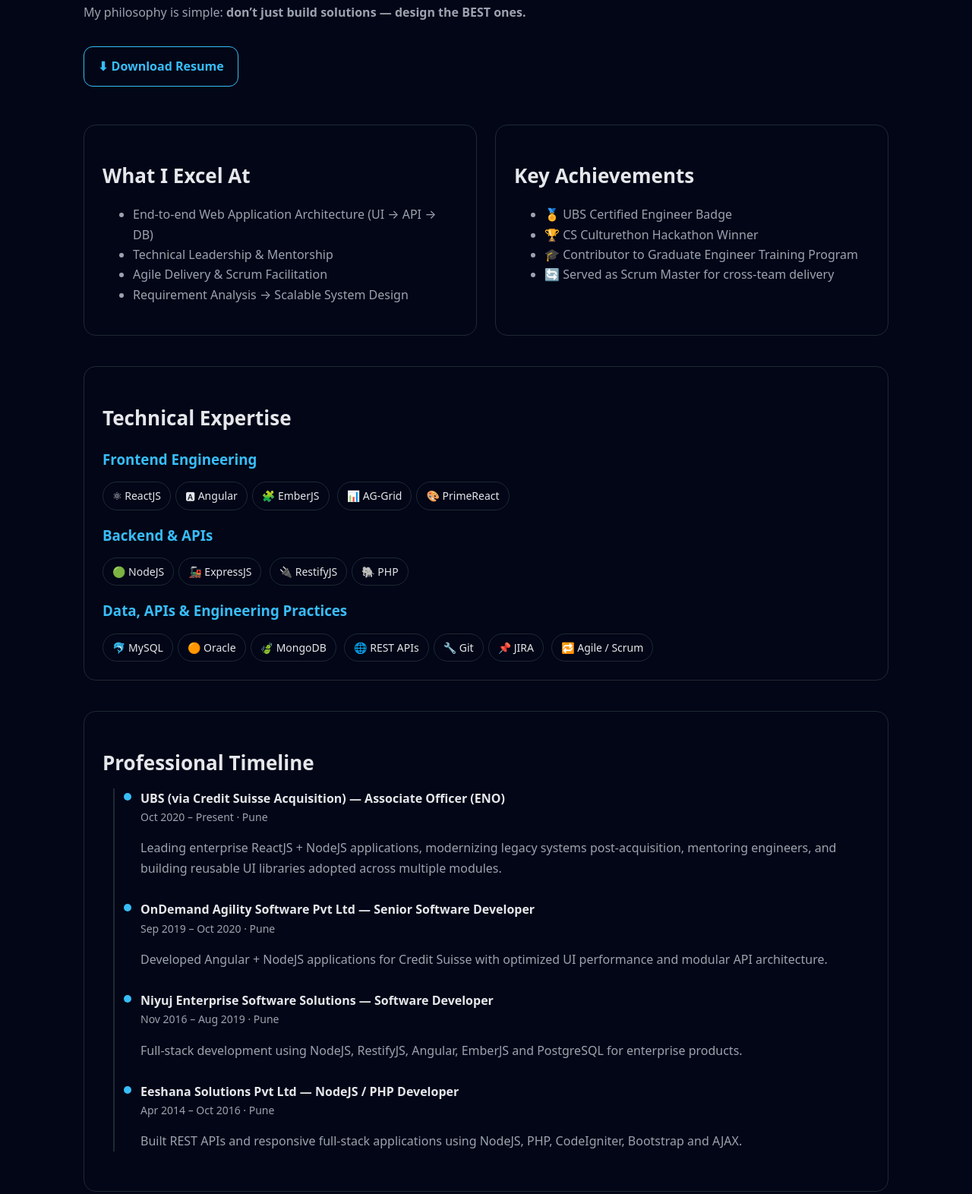
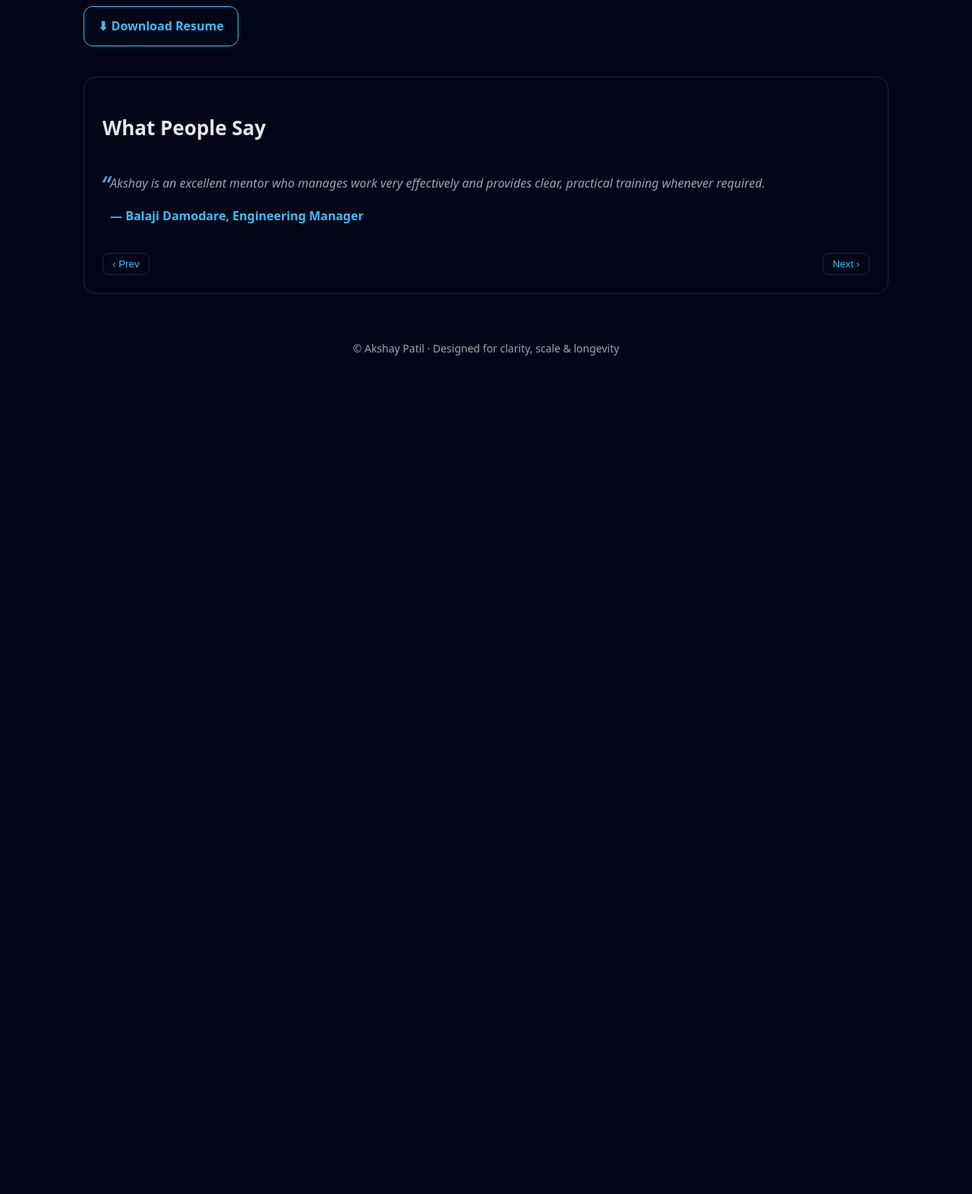
Before and after one commit to akshaypatil1/akshaypatil, a plain HTML site: page index.html in a window 1280 px wide. Shown: the part 260-1832 px from the top of the page at 76% size. After the commit the page ends 800 px from the top, so only its background shows below. Drawn offline with Linux system fonts and the light colour scheme.

Commit message:
added : What People Say

```diff
--- a/index.html
+++ b/index.html
@@ -15,7 +15,7 @@
 <rect width='100' height='100' rx='20' fill='%23020217'/>
 <text x='50%' y='60%' text-anchor='middle'
 font-size='60' fill='%2338bdf8'
-font-family='Arial, Helvetica'>A</text>
+font-family='Arial, Helvetica'>AP</text>
 </svg>"
     />
 
@@ -28,9 +28,11 @@
         --accent: #38bdf8;
         --border: #1f2933;
       }
+
       * {
         box-sizing: border-box;
       }
+
       body {
         margin: 0;
         font-family: system-ui, -apple-system, "Segoe UI", Roboto;
@@ -38,27 +40,33 @@
         color: var(--text);
         line-height: 1.65;
       }
+
       .container {
         max-width: 1100px;
         margin: auto;
         padding: 40px 20px;
       }
+
       h1 {
         font-size: 42px;
         margin: 0;
       }
+
       h2 {
         font-size: 26px;
         margin-bottom: 12px;
       }
+
       h3 {
         color: var(--accent);
         margin: 18px 0 8px;
       }
+
       p,
       li {
         color: var(--muted);
       }
+
       .highlight {
         color: var(--accent);
         font-weight: 600;
@@ -68,14 +76,22 @@
         display: grid;
         gap: 24px;
       }
+
       .grid-2 {
         grid-template-columns: repeat(auto-fit, minmax(300px, 1fr));
       }
 
+      /* Card polish (#1) */
       .card {
         border: 1px solid var(--border);
         border-radius: 16px;
         padding: 24px;
+        transition: transform 0.2s ease, border-color 0.2s ease;
+      }
+
+      .card:hover {
+        transform: translateY(-4px);
+        border-color: var(--accent);
       }
 
       .skills span {
@@ -101,6 +117,7 @@
         text-decoration: none;
         font-weight: 600;
       }
+
       .btn:hover {
         background: rgba(56, 189, 248, 0.1);
       }
@@ -120,6 +137,7 @@
         margin-left: 10px;
         padding-left: 20px;
       }
+
       .timeline::before {
         content: "";
         position: absolute;
@@ -129,11 +147,13 @@
         height: 100%;
         background: var(--border);
       }
+
       .timeline-item {
         position: relative;
         margin-bottom: 28px;
         padding-left: 20px;
       }
+
       .timeline-item::before {
         content: "";
         position: absolute;
@@ -144,10 +164,12 @@
         background: var(--accent);
         border-radius: 50%;
       }
+
       .timeline-title {
         font-weight: 600;
         color: var(--text);
       }
+
       .timeline-meta {
         font-size: 14px;
         color: var(--muted);
@@ -166,6 +188,7 @@
         transform: translateY(24px);
         transition: 0.7s ease;
       }
+
       .reveal.visible {
         opacity: 1;
         transform: none;
@@ -175,6 +198,56 @@
         h1 {
           font-size: 32px;
         }
+      }
+
+      /* Carousel */
+      .carousel {
+        position: relative;
+        overflow: hidden;
+      }
+
+      .carousel-track {
+        display: flex;
+        transition: transform 0.5s ease;
+      }
+
+      .carousel-item {
+        min-width: 100%;
+        padding: 10px;
+      }
+
+      /* Quote polish (#3) */
+      .carousel-item p:first-child {
+        font-style: italic;
+        position: relative;
+      }
+
+      .carousel-item p:first-child::before {
+        content: "“";
+        font-size: 32px;
+        color: var(--accent);
+        position: absolute;
+        left: -12px;
+        top: -10px;
+      }
+
+      .carousel-controls {
+        display: flex;
+        justify-content: space-between;
+        margin-top: 10px;
+      }
+
+      .carousel-btn {
+        background: transparent;
+        border: 1px solid var(--border);
+        color: var(--accent);
+        padding: 6px 12px;
+        border-radius: 8px;
+        cursor: pointer;
+      }
+
+      .carousel-btn:hover {
+        background: rgba(56, 189, 248, 0.1);
       }
     </style>
   </head>
@@ -194,9 +267,7 @@
           <strong
             >scalable, high-performance enterprise web applications</strong
           >
-          using ReactJS and NodeJS. I’ve worked across banking, risk management,
-          and large-scale admin platforms with a strong focus on clean
-          architecture, performance, and long-term maintainability.
+          using ReactJS and NodeJS.
         </p>
 
         <p>
@@ -213,165 +284,48 @@
         </a>
       </header>
 
-      <!-- EXCELLENCE -->
-      <section class="grid grid-2 reveal" style="margin-top: 50px">
+      <!-- (All remaining sections unchanged) -->
+
+      <!-- COMMUNITY -->
+      <section class="reveal" style="margin-top: 40px">
         <div class="card">
-          <h2>What I Excel At</h2>
-          <ul>
-            <li>End-to-end Web Application Architecture (UI → API → DB)</li>
-            <li>Technical Leadership & Mentorship</li>
-            <li>Agile Delivery & Scrum Facilitation</li>
-            <li>Requirement Analysis → Scalable System Design</li>
-          </ul>
+          <h2>What People Say</h2>
+
+          <div class="carousel">
+            <div class="carousel-track">
+              <div class="carousel-item">
+                <p>
+                  Akshay is an excellent mentor who manages work very
+                  effectively and provides clear, practical training whenever
+                  required.
+                </p>
+                <p class="highlight">— Balaji Damodare, Engineering Manager</p>
               </div>
 
-        <div class="card">
-          <h2>Key Achievements</h2>
-          <ul>
-            <li>🏅 UBS Certified Engineer Badge</li>
-            <li>🏆 CS Culturethon Hackathon Winner</li>
-            <li>🎓 Contributor to Graduate Engineer Training Program</li>
-            <li>🔄 Served as Scrum Master for cross-team delivery</li>
-          </ul>
-        </div>
-      </section>
-
-      <!-- TECH STACK -->
-      <section class="reveal" style="margin-top: 40px">
-        <div class="card">
-          <h2>Technical Expertise</h2>
-
-          <h3>Frontend Engineering</h3>
-          <div class="skills">
-            <span>⚛ ReactJS</span><span>🅰 Angular</span><span>🧩 EmberJS</span>
-            <span>📊 AG-Grid</span><span>🎨 PrimeReact</span>
+              <div class="carousel-item">
+                <p>
+                  Akshay is a strong team player with a solid understanding of
+                  Node.js and JavaScript and consistently delivers with
+                  ownership.
+                </p>
+                <p class="highlight">— Kiran Patil, UI Developer</p>
               </div>
 
-          <h3>Backend & APIs</h3>
-          <div class="skills">
-            <span>🟢 NodeJS</span><span>🚂 ExpressJS</span>
-            <span>🔌 RestifyJS</span><span>🐘 PHP</span>
-          </div>
-
-          <h3>Data, APIs & Engineering Practices</h3>
-          <div class="skills">
-            <span>🐬 MySQL</span><span>🟠 Oracle</span><span>🍃 MongoDB</span>
-            <span>🌐 REST APIs</span><span>🔧 Git</span><span>📌 JIRA</span>
-            <span>🔁 Agile / Scrum</span>
-          </div>
-        </div>
-      </section>
-
-      <!-- TIMELINE -->
-      <section class="reveal" style="margin-top: 40px">
-        <div class="card">
-          <h2>Professional Timeline</h2>
-
-          <div class="timeline">
-            <div class="timeline-item">
-              <div class="timeline-title">
-                UBS (via Credit Suisse Acquisition) — Associate Officer (ENO)
-              </div>
-              <div class="timeline-meta">Oct 2020 – Present · Pune</div>
+              <div class="carousel-item">
                 <p>
-                Leading enterprise ReactJS + NodeJS applications, modernizing
-                legacy systems post-acquisition, mentoring engineers, and
-                building reusable UI libraries adopted across multiple modules.
+                  Akshay was a key contributor in the backend team with strong
+                  expertise in Node.js services and databases.
                 </p>
-            </div>
-
-            <div class="timeline-item">
-              <div class="timeline-title">
-                OnDemand Agility Software Pvt Ltd — Senior Software Developer
-              </div>
-              <div class="timeline-meta">Sep 2019 – Oct 2020 · Pune</div>
-              <p>
-                Developed Angular + NodeJS applications for Credit Suisse with
-                optimized UI performance and modular API architecture.
-              </p>
-            </div>
-
-            <div class="timeline-item">
-              <div class="timeline-title">
-                Niyuj Enterprise Software Solutions — Software Developer
-              </div>
-              <div class="timeline-meta">Nov 2016 – Aug 2019 · Pune</div>
-              <p>
-                Full-stack development using NodeJS, RestifyJS, Angular, EmberJS
-                and PostgreSQL for enterprise products.
-              </p>
-            </div>
-
-            <div class="timeline-item">
-              <div class="timeline-title">
-                Eeshana Solutions Pvt Ltd — NodeJS / PHP Developer
-              </div>
-              <div class="timeline-meta">Apr 2014 – Oct 2016 · Pune</div>
-              <p>
-                Built REST APIs and responsive full-stack applications using
-                NodeJS, PHP, CodeIgniter, Bootstrap and AJAX.
+                <p class="highlight">
+                  — Vivek Mahajan, Mobile Application Developer
                 </p>
               </div>
             </div>
           </div>
-      </section>
 
-      <!-- PROJECTS -->
-      <section class="reveal" style="margin-top: 40px">
-        <div class="card">
-          <h2>Key Projects (Selected)</h2>
-          <ul>
-            <li>
-              <strong>EMAX – Market & Credit Risk (CS/UBS)</strong><br />
-              Enterprise ReactJS application using AG-Grid and PrimeReact for
-              complex financial data visualization and reusability.
-            </li>
-            <li>
-              <strong>AnchorOps / ePay / eRec</strong><br />
-              NodeJS microservices with PostgreSQL, secure authentication,
-              reconciliation and reporting modules.
-            </li>
-            <li>
-              <strong>Construction Cloud</strong><br />
-              Web and mobile dashboard for construction tracking with media
-              uploads and analytics visualization.
-            </li>
-          </ul>
-        </div>
-      </section>
-
-      <!-- EDUCATION -->
-      <section class="reveal" style="margin-top: 40px">
-        <div class="card">
-          <h2>Education</h2>
-          <div class="timeline">
-            <div class="timeline-item">
-              <div class="timeline-title">
-                Bachelor of Engineering (Computer Engineering)
-              </div>
-              <div class="timeline-meta">Pune University · 2009 – 2012</div>
-            </div>
-          </div>
-        </div>
-      </section>
-
-      <!-- COMMUNITY -->
-      <section class="reveal" style="margin-top: 40px">
-        <div class="card">
-          <h2>Community & Open Source</h2>
-          <div class="links">
-            <a
-              href="https://stackoverflow.com/users/3603173/akshayp"
-              target="_blank"
-            >
-              🧠 Stack Overflow (2K+ reputation)
-            </a>
-            <a href="https://github.com/akshaypatil1" target="_blank">
-              💻 GitHub
-            </a>
-            <a href="https://www.npmjs.com/~akshaypatil1" target="_blank">
-              📦 npm Packages
-            </a>
+          <div class="carousel-controls">
+            <button class="carousel-btn" onclick="prevSlide()">‹ Prev</button>
+            <button class="carousel-btn" onclick="nextSlide()">Next ›</button>
           </div>
         </div>
       </section>
@@ -393,5 +347,27 @@
       );
       els.forEach((el) => io.observe(el));
     </script>
+
+    <script>
+      let currentSlide = 0;
+      const track = document.querySelector(".carousel-track");
+      const slides = document.querySelectorAll(".carousel-item");
+
+      function updateCarousel() {
+        track.style.transform = `translateX(-${currentSlide * 100}%)`;
+      }
+
+      function nextSlide() {
+        currentSlide = (currentSlide + 1) % slides.length;
+        updateCarousel();
+      }
+
+      function prevSlide() {
+        currentSlide = (currentSlide - 1 + slides.length) % slides.length;
+        updateCarousel();
+      }
+
+      setInterval(nextSlide, 6000);
+    </script>
   </body>
 </html>
```
Lines whose indentation alone changed are shown as unchanged.
